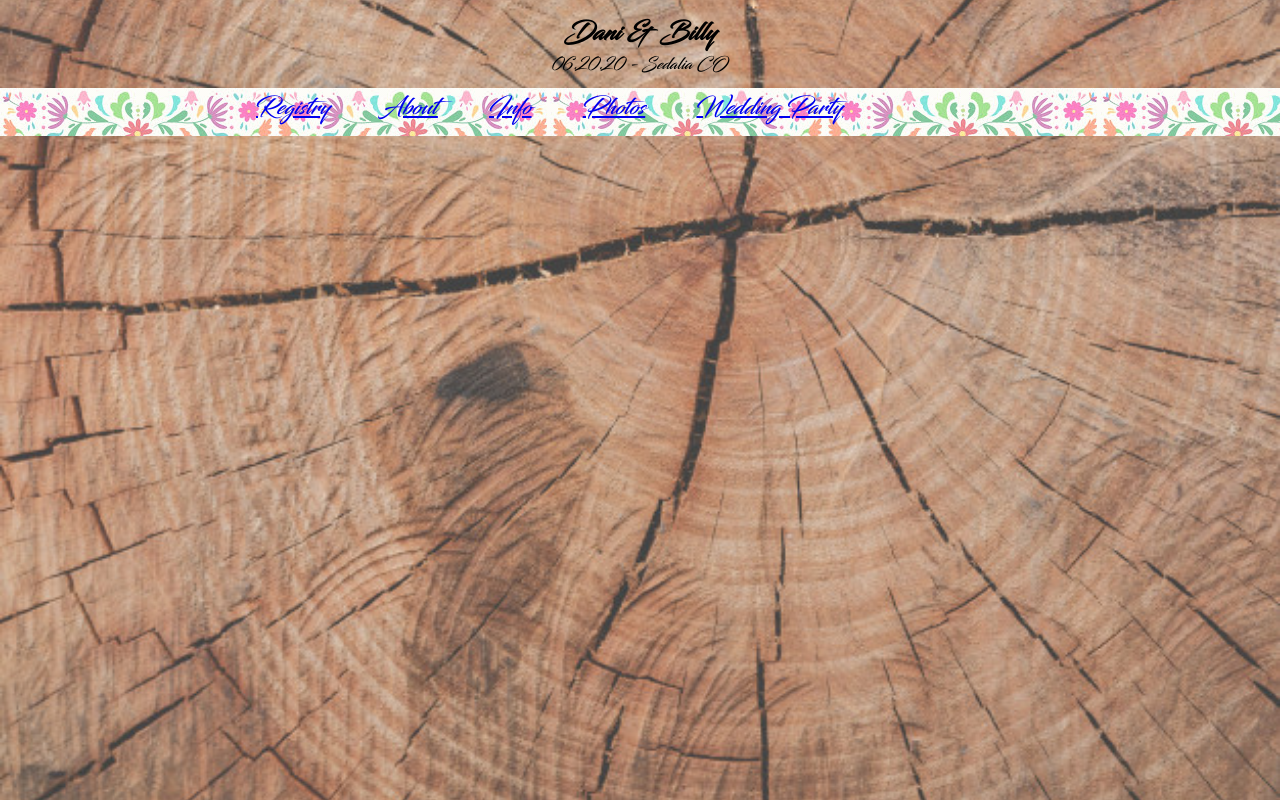
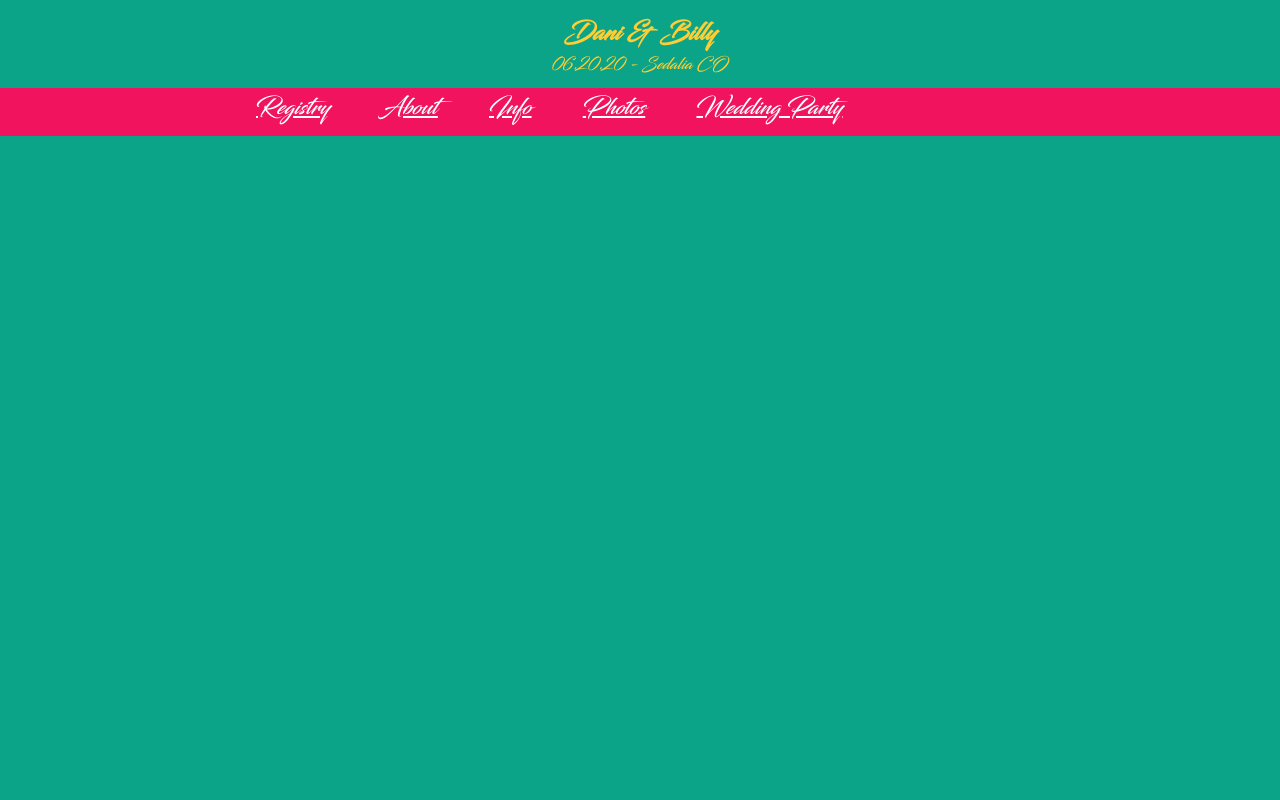
Before and after one commit to ckaz18/react_wedding, a React (Create React App) app in the folder wedding/: page / in a window 1280 px wide. Built offline with nearby package versions, Linux system fonts and the light colour scheme.

Commit message:
Update colors to invitation

```diff
--- a/wedding/src/components/Sidebar/Sidebar.module.scss
+++ b/wedding/src/components/Sidebar/Sidebar.module.scss
@@ -1,9 +1,10 @@
 .sidebar-container {
-    background-color: #333;
-    background-image: linear-gradient(
-        rgba(252, 252, 252, 0.5),
-        rgba(252, 252, 252, 0.5)
-      ), url(../../images/mexican_white.png);
+    background-color: #0CA489;
+    color: #FFCE33;
+    // background-image: linear-gradient(
+    //     rgba(252, 252, 252, 0.5),
+    //     rgba(252, 252, 252, 0.5)
+    //   ), url(../../images/mexican_white.png);
     height: 2.5rem;
     top: 0px auto;
     margin: 4.5rem auto;
@@ -13,7 +14,8 @@
     float: left;
     display: block;
     font-weight: bold;
-    color: black;
+    // color: black;
+    color: #FFCE33;
     text-align: center;
     padding: 0 1.4rem;
     text-decoration: none;
@@ -53,20 +55,22 @@
     justify-content: center;
     align-items: center;
     border-bottom: 0.5rem solid transparent;
-    border-radius: 1.3rem;
+    // border-radius: 1.3rem;
     transition: 0.3s border-color ease;
     font-size: 1.4rem;
     height:3.4rem;
+    // color: #FFCE33;
+    color: white;
 
     &:hover {
-        color: orange;
+        color: #E85A0A;
         text-decoration: none;
-        border-bottom-color: orange;
+        border-bottom-color:#E85A0A;;
     }
 }
 
 .nav-active {
-    border-bottom-color: blueviolet;
+    border-bottom-color: white;
 }
 
 
@@ -90,11 +94,13 @@
     height: 3rem;
     margin: 0rem;
     padding-left: 20%;
-    background-color: #333;
-    background-image: linear-gradient(
-        rgba(252, 252, 252, 0.5),
-        rgba(252, 252, 252, 0.5)
-      ), url(../../images/mexican_white.png);
+
+    color: white;
+    background-color: #F1135D;
+    // background-image: linear-gradient(
+    //     rgba(252, 252, 252, 0.5),
+    //     rgba(252, 252, 252, 0.5)
+    //   ), url(../../images/mexican_white.png);
 
     li {
         line-height: 1;
--- a/wedding/src/index.css
+++ b/wedding/src/index.css
@@ -1,11 +1,27 @@
+.wedding-yellow {
+  color: #FFCE33;
+}
+.wedding-blue {
+  color: #0CA489;
+}
+
+.wedding-pink {
+  color: #F1135D
+}
+
+.wedding-orange {
+  color: #E85A0A;
+}
+
 body {
   margin: 0;
   font-family: "blacksword";
   /* color: white; */
   font-size: x-large;
-  background-color: #0eb5ad;
+  background-color: #0CA489;
+  color: #FFCE33;
   /* background: url(./images/wood_grain_background.png) no-repeat center center fixed;  */
-  background: url(./images/tree-rings.png) no-repeat center center fixed;
+  /* background: url(./images/tree-rings.png) no-repeat center center fixed; */
   -webkit-background-size: cover;
   -moz-background-size: cover;
   -o-background-size: cover;
@@ -45,21 +61,6 @@ body {
   margin: 9rem auto;
 }
 
-.wedding-yellow {
-  color: #FFCE33;
-}
-.wedding-blue {
-  color: #0CA489;
-}
-
-.wedding-pink {
-  color: #F1135D
-}
-
-.wedding-orange {
-  color: #E85A0A;
-}
-
 code {
   font-family: source-code-pro, Menlo, Monaco, Consolas, 'Courier New',
     monospace;
```
